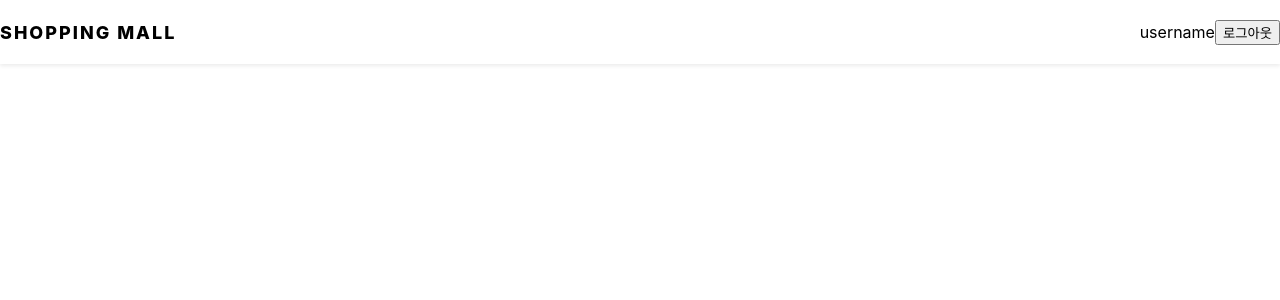
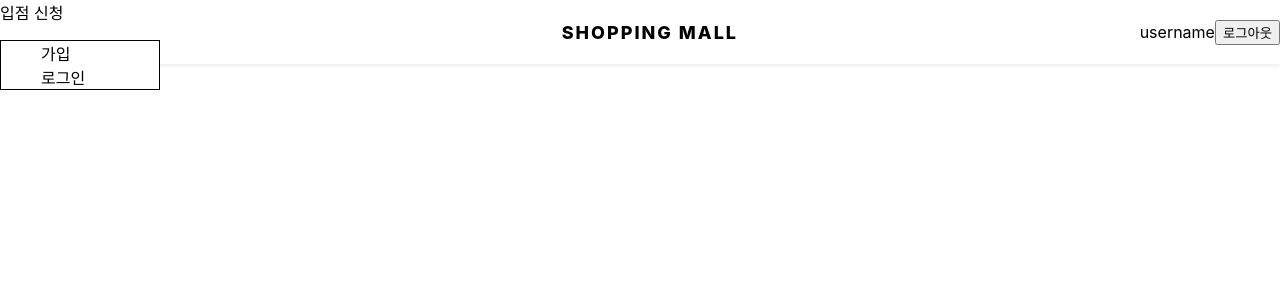
Before and after one commit to plere/e-commerce-front, a React (Create React App) app: page / in a window 1280 px wide. Shown: the top 300 px of the page. Built offline with nearby package versions, Linux system fonts and the light colour scheme.

Commit message:
Header Component 변경(상점 가입, 로그인 이동 추가 및 로고 클릭 시 홈으로 이동)

```diff
--- a/src/components/common/Header.js
+++ b/src/components/common/Header.js
@@ -1,4 +1,5 @@
 import React from 'react';
+import { Link } from 'react-router-dom';
 import styled from 'styled-components';
 
 const HeaderBlock = styled.div`
@@ -17,6 +18,8 @@ const Wrapper = styled.div`
     font-size: 1.125rem;
     font-weight: 800;
     letter-spacing: 2px;
+    color: black;
+    text-decoration: none;
   }
   .right {
     display: flex;
@@ -24,20 +27,55 @@ const Wrapper = styled.div`
   }
 `;
 
+const TopBar = styled.div`
+  height: 4rem;
+  width: 10rem;
+  align-items: left;
+
+  .content {
+    display: none;
+    list-style-type: none;
+    border: 1px solid;
+    background: white;
+  }
+
+  .content .link {
+    color: black;
+    text-decoration: none;
+  }
+
+  &:hover .content {
+    display: block;
+  }
+
+`
+
+const Spacer = styled.div`
+  height: 4rem;
+`;
+
 const Header = () => {
   return (
     <>
       <HeaderBlock>
         <Wrapper>
-          <div className="logo">
+          <TopBar>
+            입점 신청
+            <ul className="content">
+              <li><Link to="/store/register" className="link">가입</Link></li>
+              <li><Link to="/store/login" className="link">로그인</Link></li>
+            </ul>
+          </TopBar>
+          <Link to="/" className="logo">
             SHOPPING MALL
-          </div>
+          </Link>
           <div className="right">
             <div>username</div>
             <button>로그아웃</button>
           </div>
         </Wrapper>
       </HeaderBlock>
+      <Spacer />
     </>
   );
 };
```
